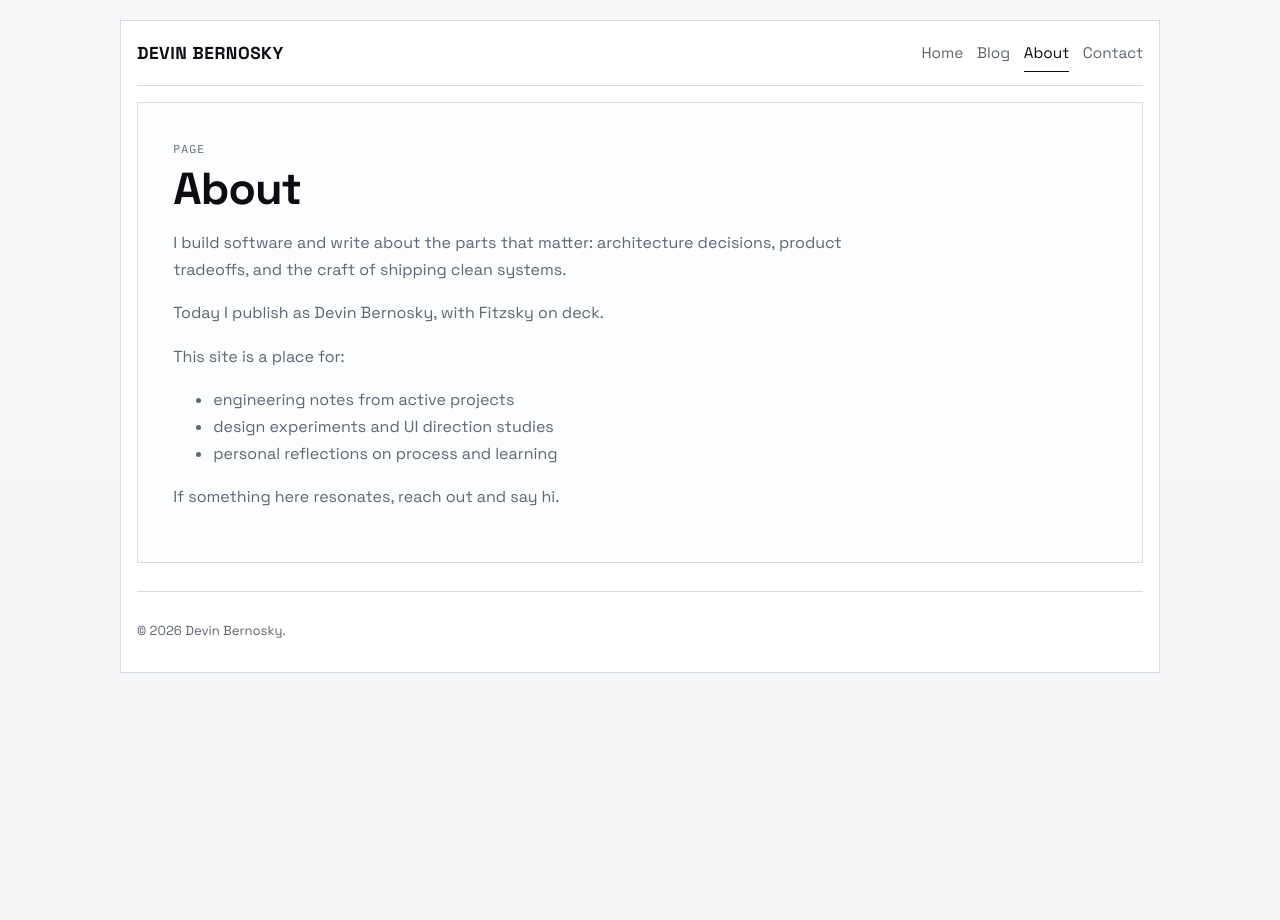
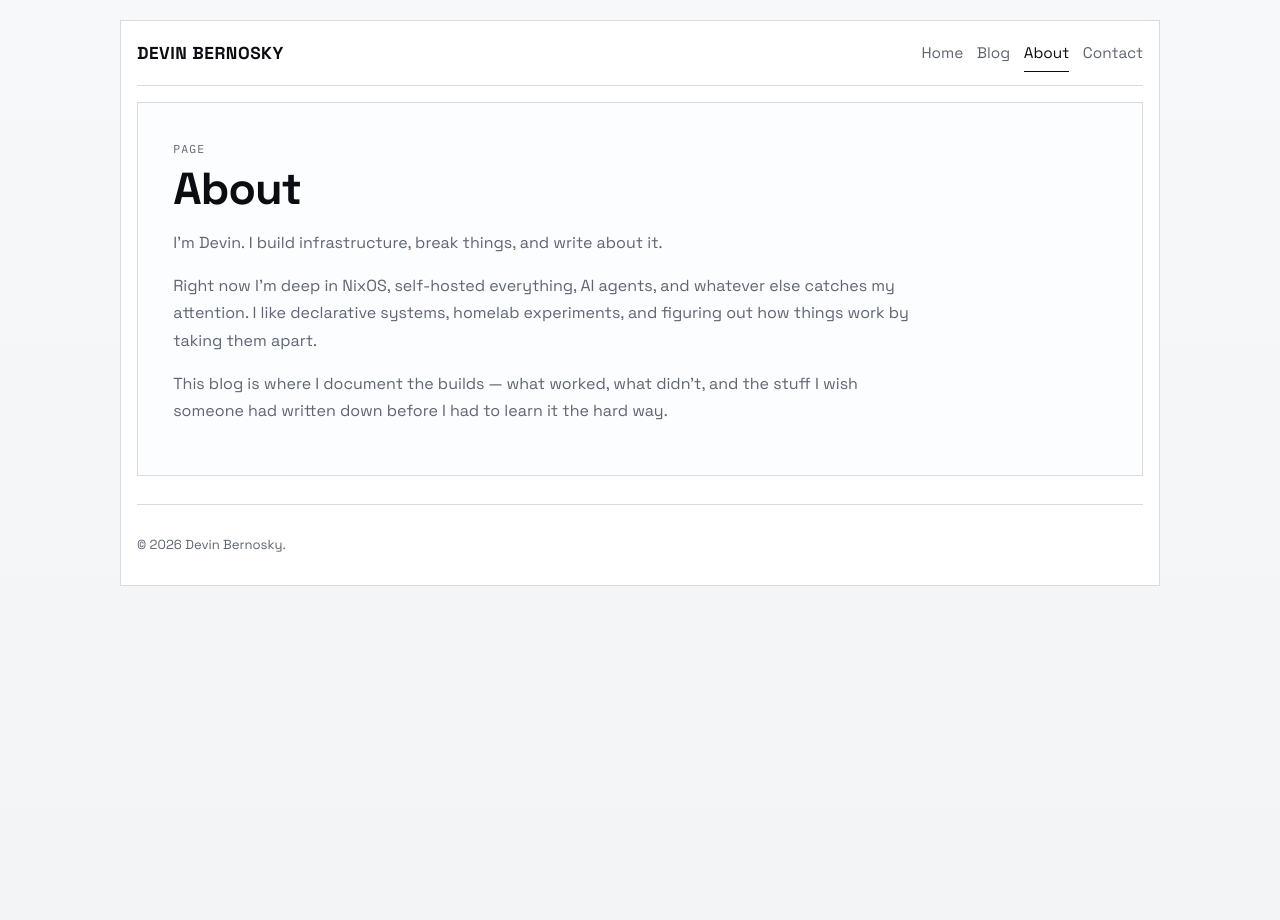
Before and after one commit to devindudeman/blog, a Jekyll site: the page built from about.md, in a window 1280 px wide. Built offline with Jekyll 4.4.1, drawn with Linux system fonts in a browser that asks for light colours.

Commit message:
Update about page to match new voice

```diff
--- a/about.md
+++ b/about.md
@@ -4,14 +4,8 @@ permalink: /about/
 layout: page
 ---
 
-I build software and write about the parts that matter: architecture decisions, product tradeoffs, and the craft of shipping clean systems.
+I'm Devin. I build infrastructure, break things, and write about it.
 
-Today I publish as Devin Bernosky, with Fitzsky on deck.
+Right now I'm deep in NixOS, self-hosted everything, AI agents, and whatever else catches my attention. I like declarative systems, homelab experiments, and figuring out how things work by taking them apart.
 
-This site is a place for:
-
-- engineering notes from active projects
-- design experiments and UI direction studies
-- personal reflections on process and learning
-
-If something here resonates, reach out and say hi.
+This blog is where I document the builds — what worked, what didn't, and the stuff I wish someone had written down before I had to learn it the hard way.
```
